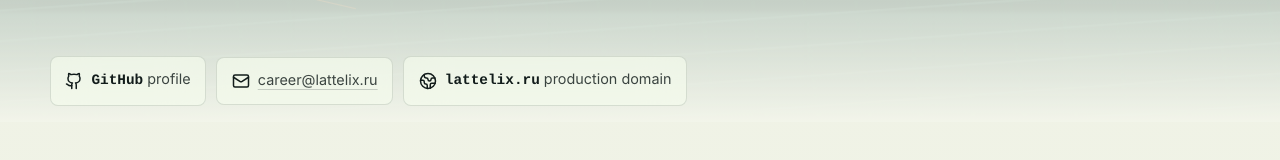
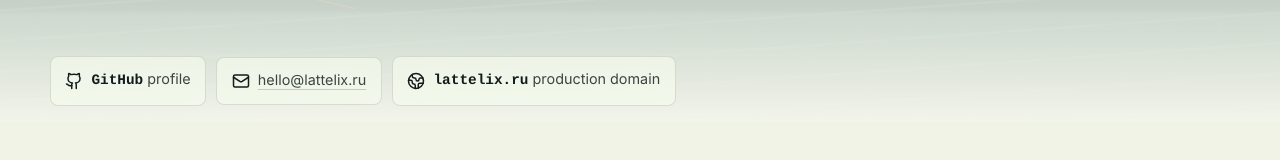
Before and after one commit to lattelix/v0-portfolio-page, a Next.js app: page / in a window 1280 px wide. Shown: the part 614-774 px from the top of the page. Built offline with nearby package versions, Linux system fonts and the light colour scheme; no server answers.

Commit message:
Update public contact email

```diff
--- a/app/page.tsx
+++ b/app/page.tsx
@@ -64,7 +64,7 @@ export default async function Page() {
           </div>
           <div>
             <Mail aria-hidden="true" size={18} />
-            <a href={`mailto:${site.careerEmail}`}>{site.careerEmail}</a>
+            <a href={`mailto:${site.email}`}>{site.email}</a>
           </div>
           <div>
             <Globe2 aria-hidden="true" size={18} />
--- a/content/site.ts
+++ b/content/site.ts
@@ -17,7 +17,7 @@ export const site = {
   title: 'Lattelix — living web systems, interfaces and experiments',
   description:
     'Personal hub for full-stack interfaces, data-heavy products, games, engineering notes and selected work.',
-  email: 'lattelix.dev@gmail.com',
+  email: 'hello@lattelix.ru',
   careerEmail: 'career@lattelix.ru',
   githubUsername: 'lattelix',
   role: 'Frontend, full-stack and data engineer',
@@ -40,7 +40,7 @@ export const socials = [
 
 export const contactLinks = [
   { label: 'Career', value: site.careerEmail, href: `mailto:${site.careerEmail}` },
-  { label: 'Direct', value: site.email, href: `mailto:${site.email}` },
+  { label: 'Hello', value: site.email, href: `mailto:${site.email}` },
   { label: 'Domain', value: site.domain, href: `https://${site.domain}` },
 ]
 
```
